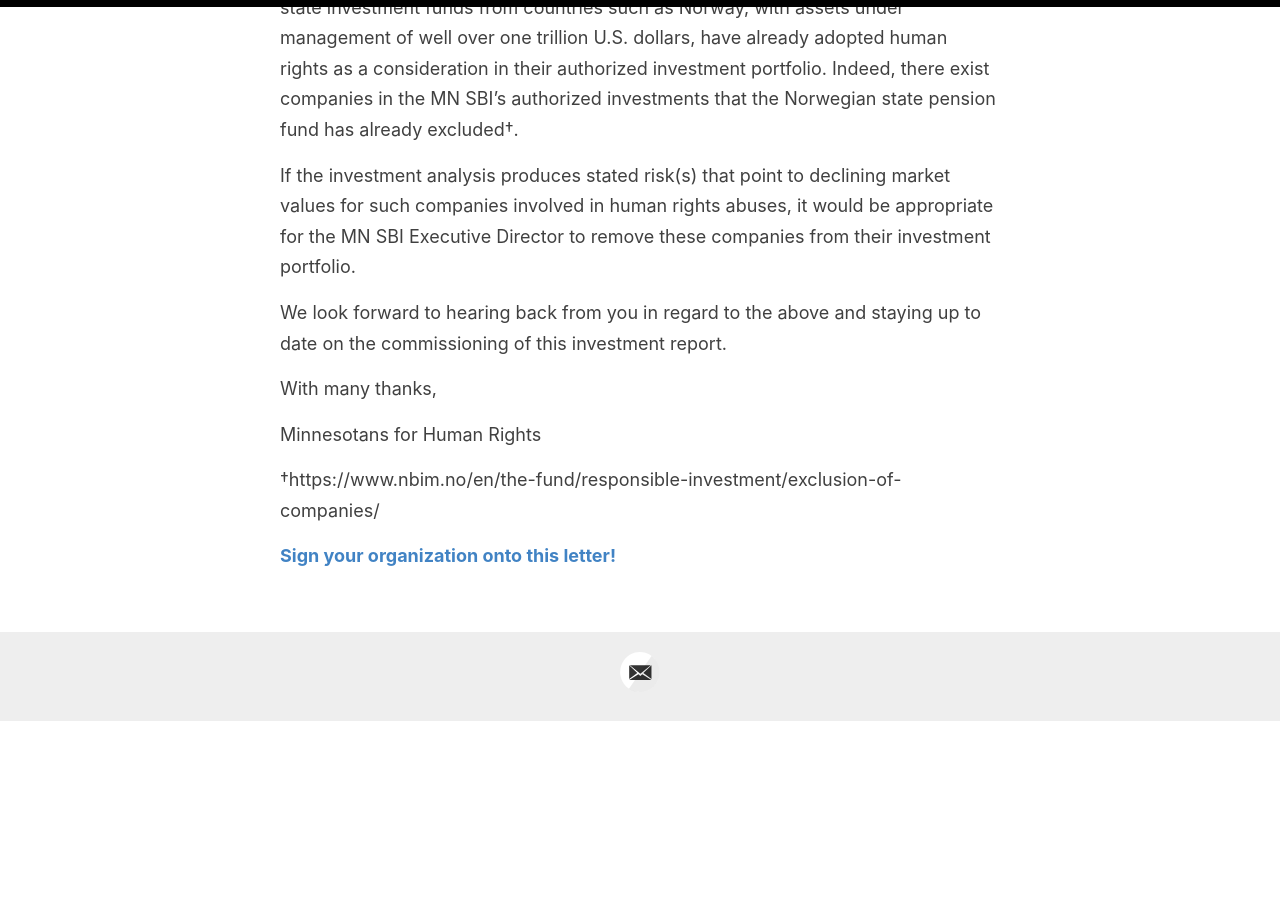
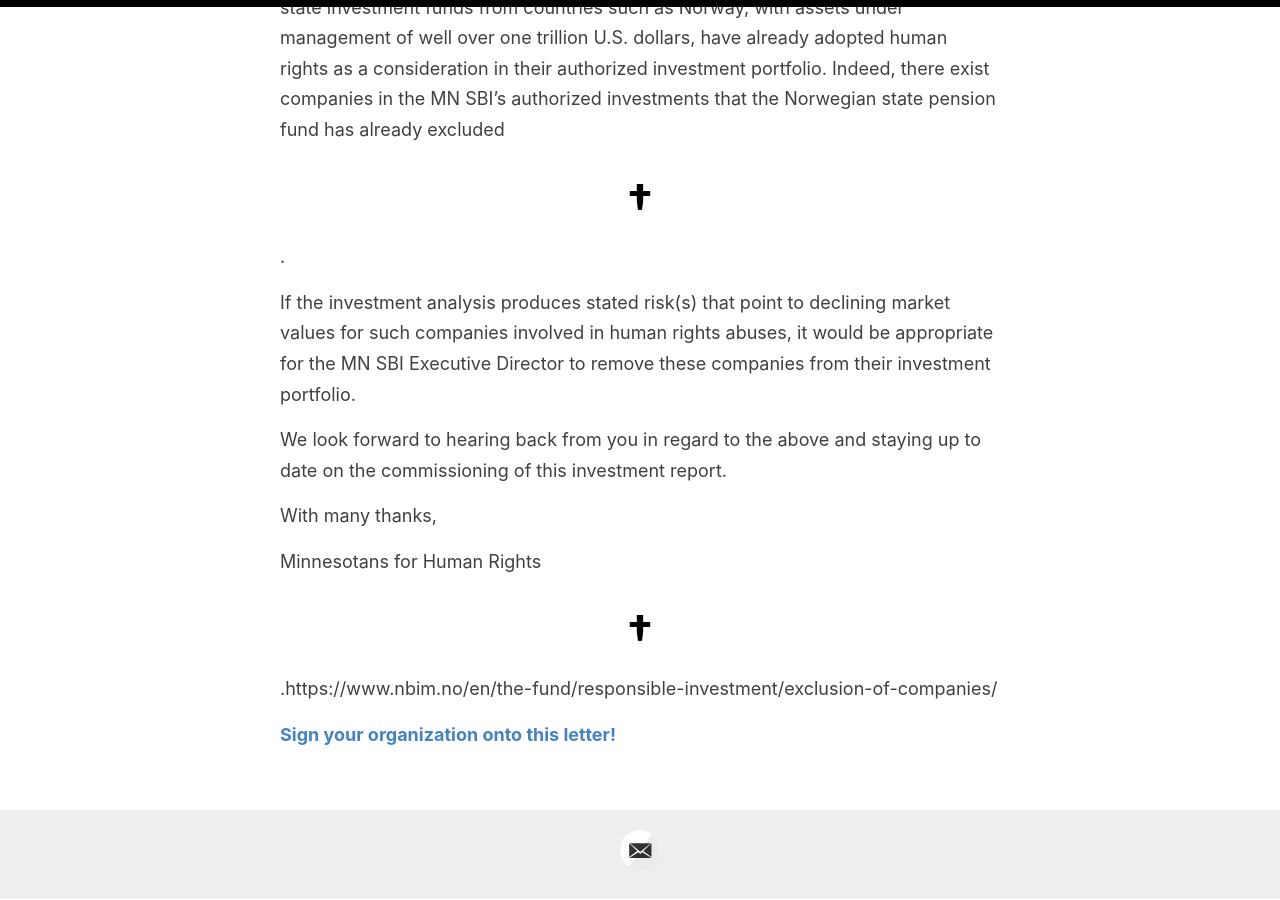
Before and after one commit to adamrahim/adamrahim.github.io, a Jekyll site: the page built from _posts/2020-12-25-letter.md, in a window 1280 px wide and 900 px high, scrolled down 1625 px. Built offline with Jekyll 4.4.1, drawn with Linux system fonts in a browser that asks for light colours; before the commit the page ends 2347 px from its top, so only the background shows below that.

Commit message:
Update 2020-12-25-letter.md

```diff
--- a/_posts/2020-12-25-letter.md
+++ b/_posts/2020-12-25-letter.md
@@ -20,7 +20,7 @@
 
 We ask that the MN SBI take this opportunity to pave the path forward as a state investment fund which puts human rights as an equal weighted consideration in its authorized investments portfolio. This would serve as a starting point in building a robust, risk-based framework, in alignment with the MN SBI’s fiduciary duty.
 
-Fortunately, a precedent has already been established, and frameworks exist, for analyzing human rights as a factor in investment decisions. For example, leading state investment funds from countries such as Norway, with assets under management of well over one trillion U.S. dollars, have already adopted human rights as a consideration in their authorized investment portfolio. Indeed, there exist companies in the MN SBI’s authorized investments that the Norwegian state pension fund has already excluded<sup>†</sup>.
+Fortunately, a precedent has already been established, and frameworks exist, for analyzing human rights as a factor in investment decisions. For example, leading state investment funds from countries such as Norway, with assets under management of well over one trillion U.S. dollars, have already adopted human rights as a consideration in their authorized investment portfolio. Indeed, there exist companies in the MN SBI’s authorized investments that the Norwegian state pension fund has already excluded<b><center><font size="8" kerning=normal color="#000000">†</font></center></b>.
 
 If the investment analysis produces stated risk(s) that point to declining market values for such companies involved in human rights abuses, it would be appropriate for the MN SBI Executive Director to remove these companies from their investment portfolio.
 
@@ -30,6 +30,6 @@
 
 Minnesotans for Human Rights
 
-<sup>†</sup>https://www.nbim.no/en/the-fund/responsible-investment/exclusion-of-companies/
+<b><center><font size="8" kerning=normal color="#000000">†</font></center></b>.https://www.nbim.no/en/the-fund/responsible-investment/exclusion-of-companies/
 
 <b>[Sign your organization onto this letter!](https://forms.gle/tHgMV44jnT69SfnY6 "Google Form to Support MN 4 Human Rights")</b>
```
